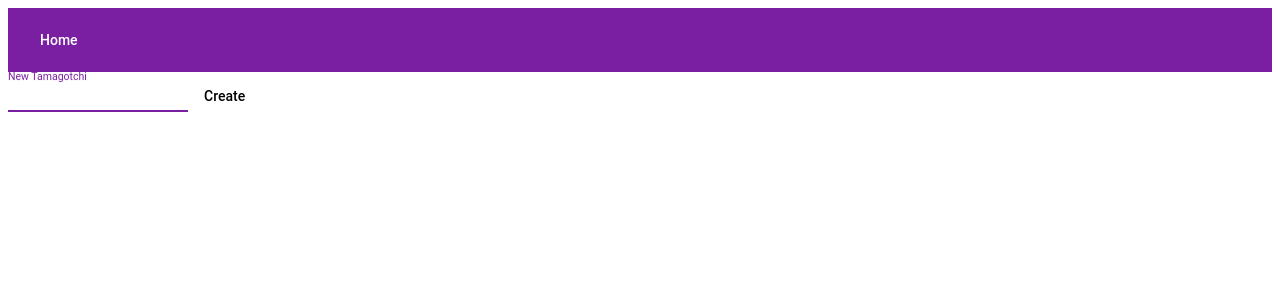
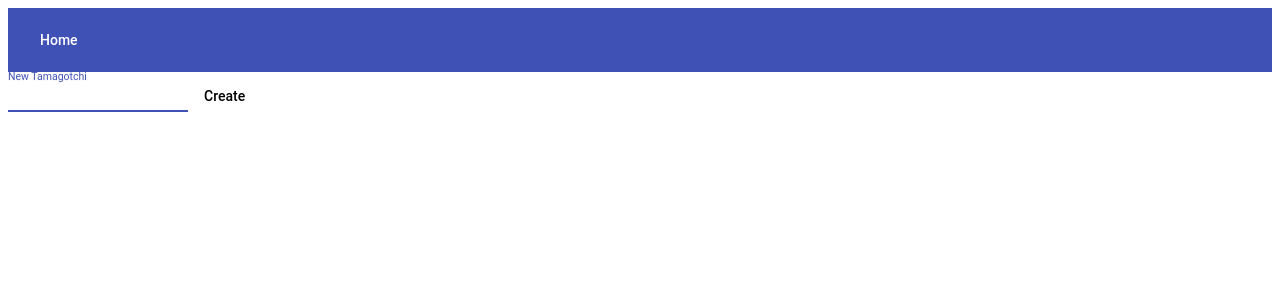
Before and after one commit to MathieuPierfitte/tamagotchi, an Angular app in the folder tamagotchi/: page / in a window 1280 px wide. Shown: the top 300 px of the page. Built offline with nearby package versions, Linux system fonts and the light colour scheme.

Commit message:
Fix partial theming issues

```diff
--- a/tamagotchi/src/styles.css
+++ b/tamagotchi/src/styles.css
@@ -1 +1 @@
-@import '~@angular/material/prebuilt-themes/purple-green.css';
+@import '~@angular/material/prebuilt-themes/indigo-pink.css';
```
